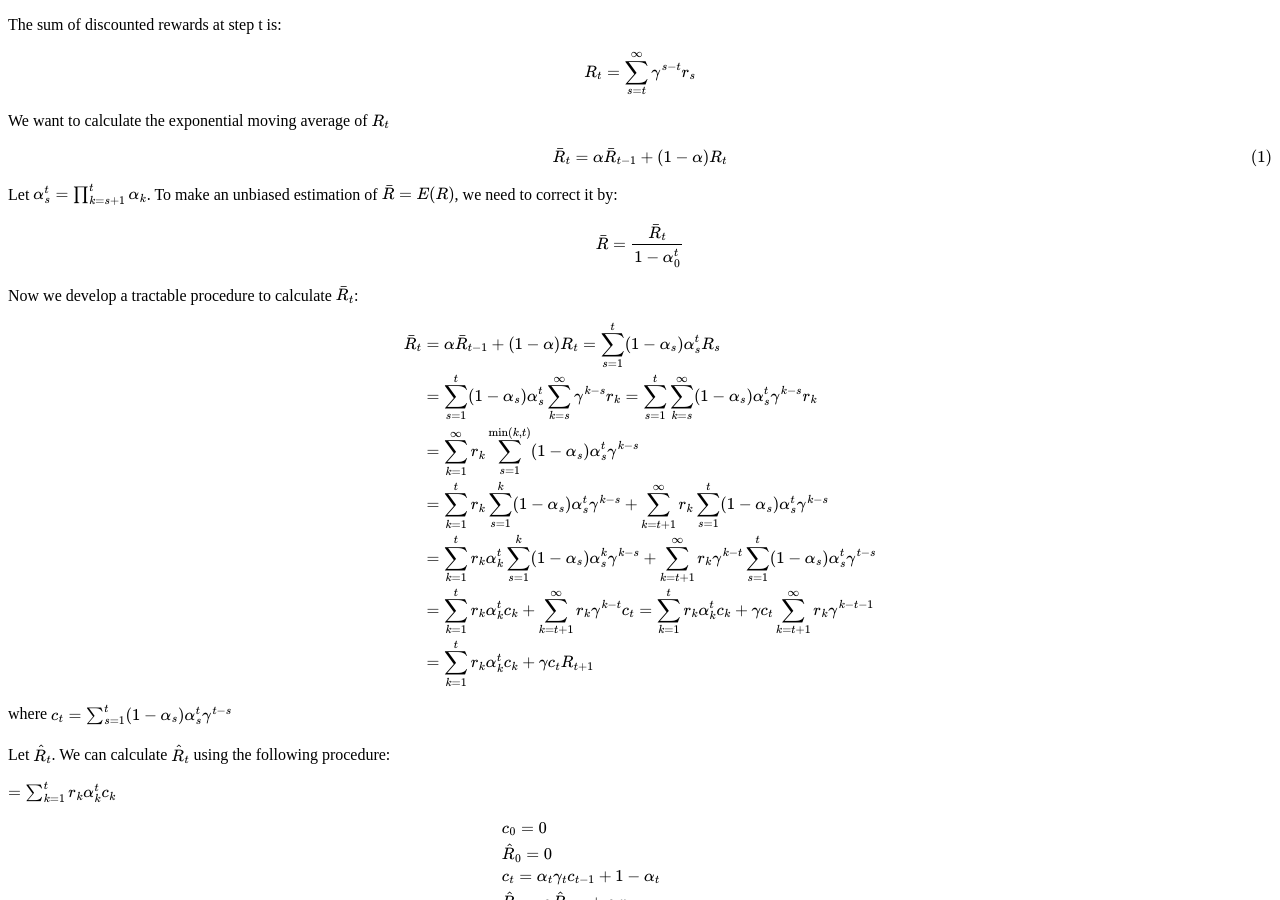
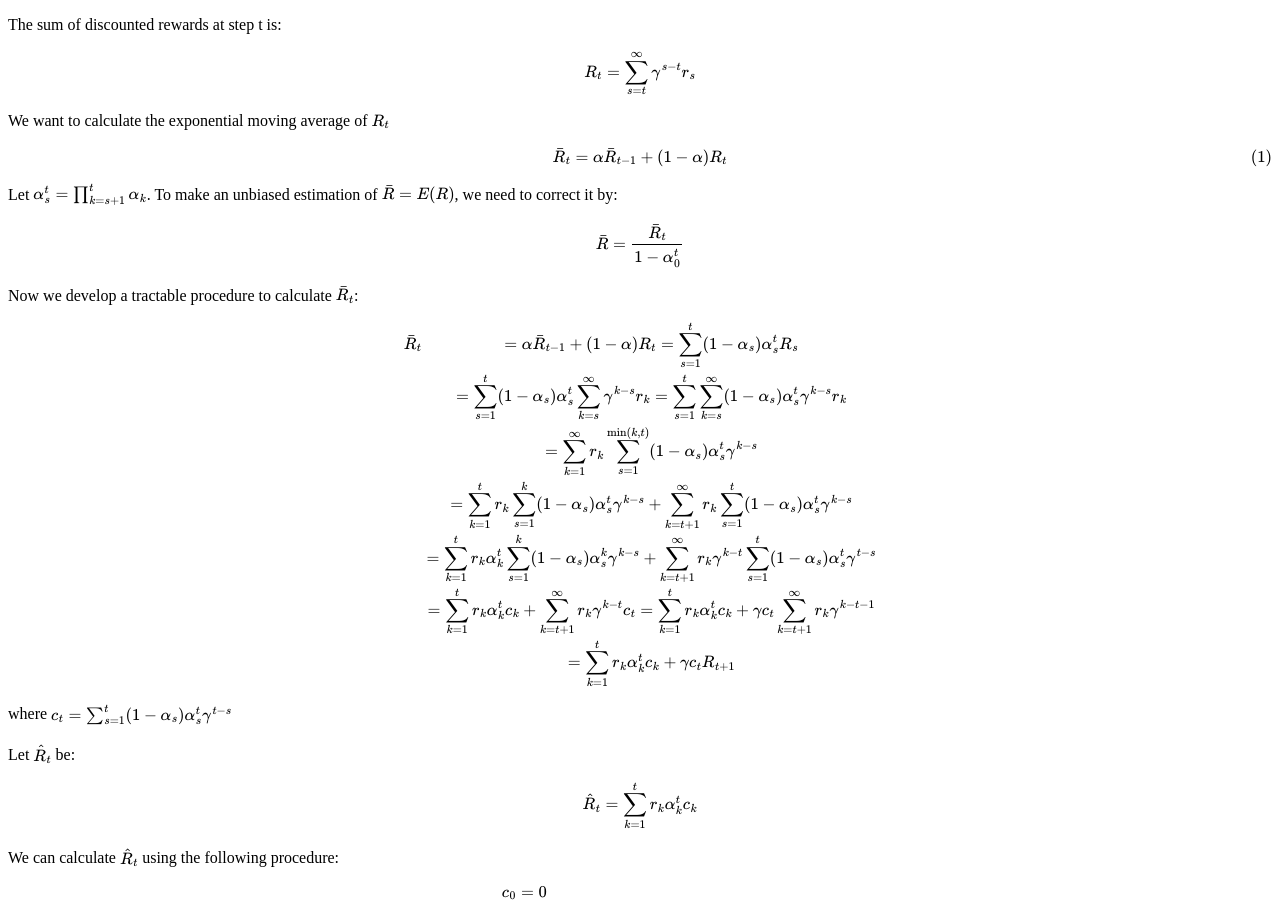
Before and after one commit to emailweixu/emailweixu.github.io, a Jekyll site: the page built from _posts/2019-02-04-moving-average-of-discounted_reward.md, in a window 1280 px wide and 900 px high. Built offline with Jekyll 4.4.1, drawn with Linux system fonts in a browser that asks for light colours; our own code applies the rules of GitHub Pages for plain Markdown files; formulas are drawn with MathJax 3.

Commit message:
Update 2019-02-04-moving-average-of-discounted_reward.md

```diff
--- a/_posts/2019-02-04-moving-average-of-discounted_reward.md
+++ b/_posts/2019-02-04-moving-average-of-discounted_reward.md
@@ -24,7 +24,7 @@ $$ \bar{R} = \frac{\bar{R}_t}{1-\alpha_0^t} $$
 Now we develop a tractable procedure to calculate \\(\bar{R}_t\\):
 
 $$
-\begin{align*}
+\begin{eqnarray*}
 \bar{R}_t &= \alpha \bar{R}_{t-1} + (1-\alpha) R_t = \sum_{s=1}^t (1-\alpha_s)\alpha_s^t R_s \\
 &= \sum_{s=1}^t (1-\alpha_s)\alpha_s^t \sum_{k=s}^\infty \gamma^{k-s}r_k = \sum_{s=1}^t \sum_{k=s}^\infty (1-\alpha_s)\alpha_s^t \gamma^{k-s}r_k \\
 &= \sum_{k=1}^\infty r_k \sum_{s=1}^{\min(k,t)} (1-\alpha_s)\alpha_s^t \gamma^{k-s} \\
@@ -32,14 +32,16 @@ $$
 &= \sum_{k=1}^t r_k \alpha_k^t\sum_{s=1}^k (1-\alpha_s)\alpha_s^k \gamma^{k-s} + \sum_{k=t+1}^\infty r_k\gamma^{k-t} \sum_{s=1}^t (1-\alpha_s)\alpha_s^t \gamma^{t-s}\\
 &= \sum_{k=1}^t r_k \alpha_k^t c_k + \sum_{k=t+1}^\infty r_k\gamma^{k-t} c_t = \sum_{k=1}^t r_k \alpha_k^t c_k + \gamma c_t \sum_{k=t+1}^\infty r_k\gamma^{k-t-1} \\
 &= \sum_{k=1}^t r_k \alpha_k^t c_k + \gamma c_t R_{t+1} \label{EqBarRt} \\
-\end{align*}
+\end{eqnarray*}
 $$
 
 where \\( c_t = \sum_{s=1}^t (1-\alpha_s)\alpha_s^t \gamma^{t-s} \\)
 
-Let \\(\hat{R}_t\\). We can calculate \\(\hat{R}_t\\) using the following procedure:
+Let \\(\hat{R}_t\\) be:
 
-\\( = \sum_{k=1}^t r_k \alpha_k^t c_k \\)
+$$ \hat{R}_t = \sum_{k=1}^t r_k \alpha_k^t c_k $$
+
+We can calculate \\(\hat{R}_t\\) using the following procedure:
 
 $$
 \begin{align*}
```
